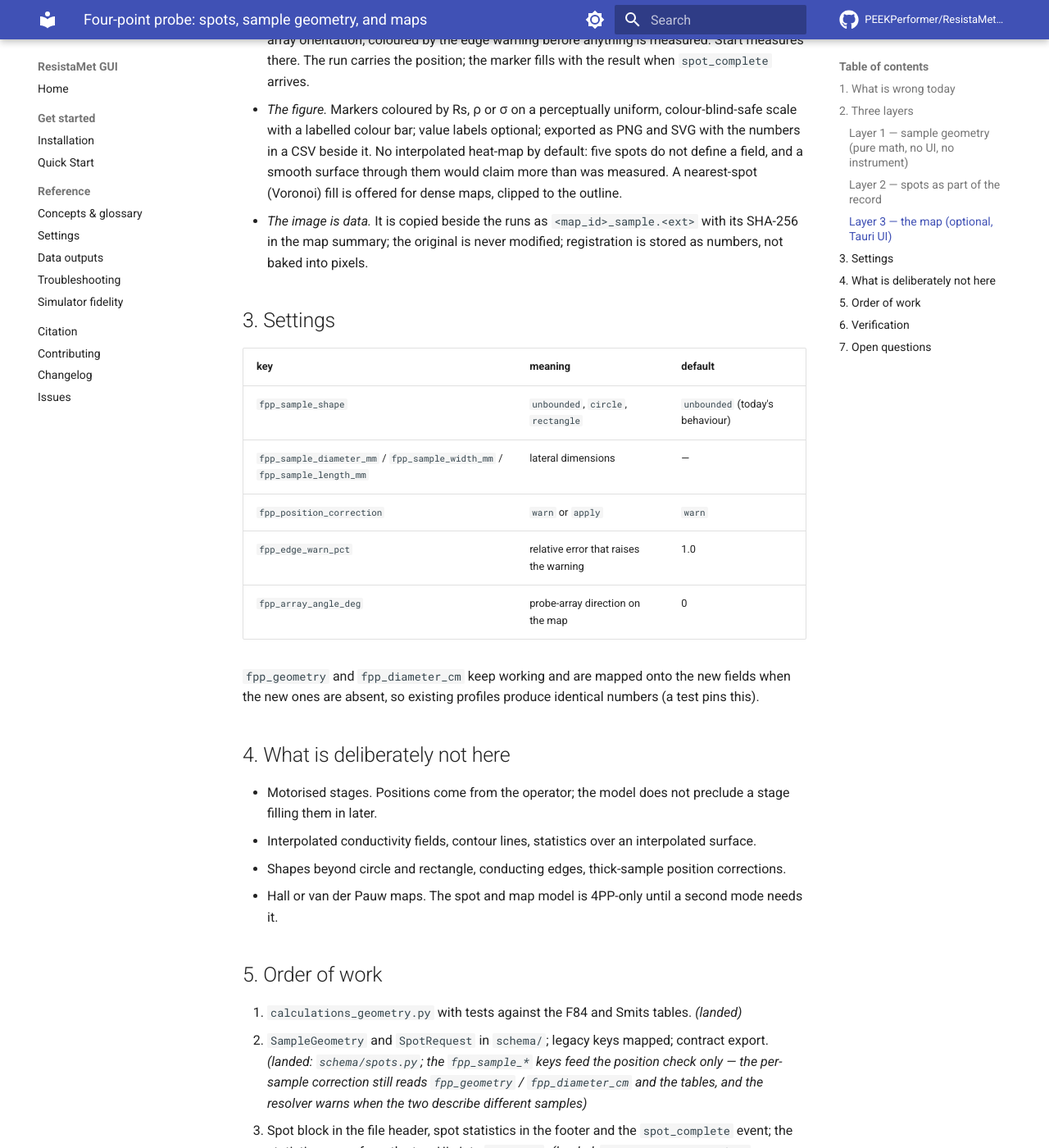
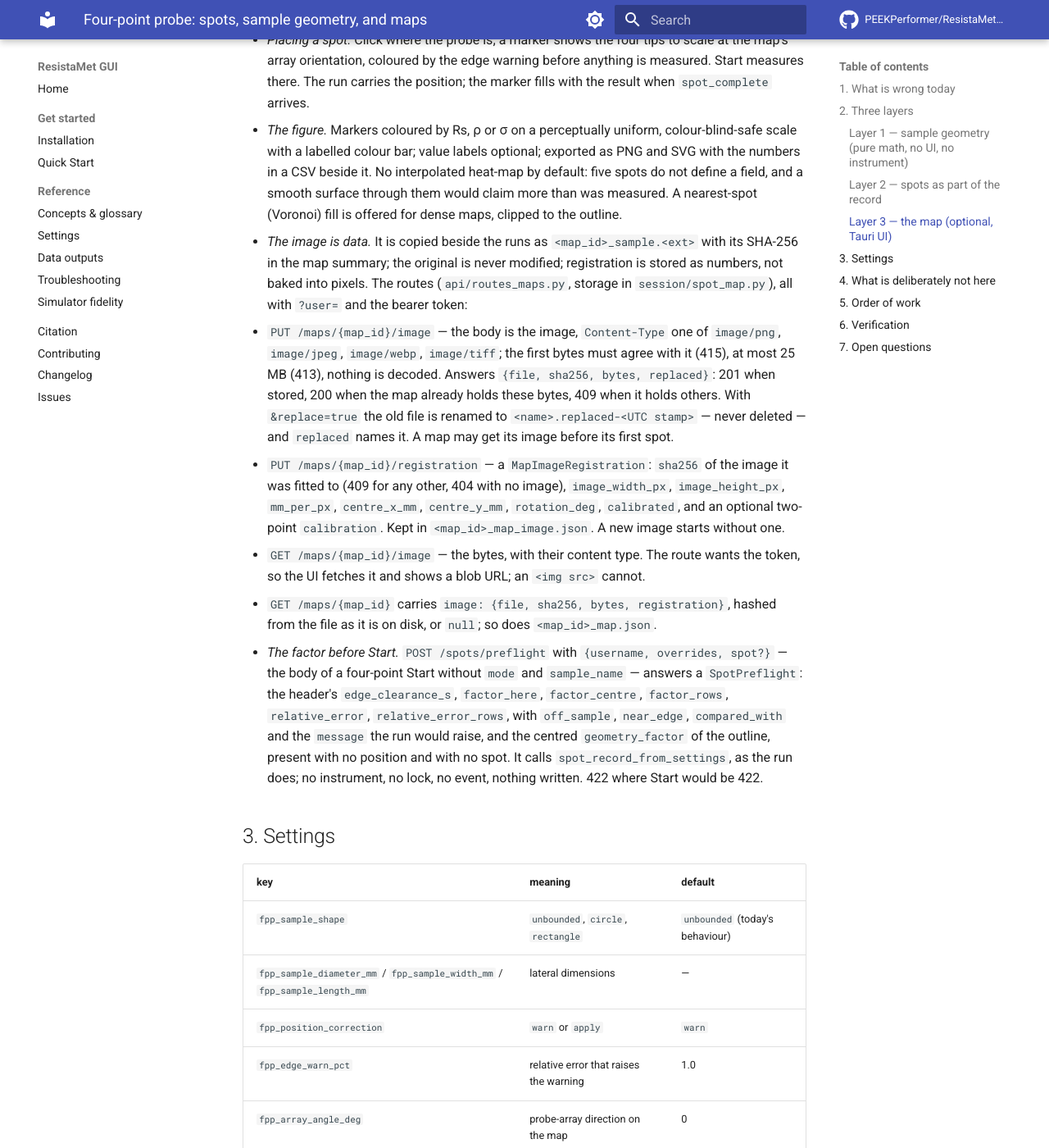
Before and after one commit to PEEKPerformer/ResistaMet-GUI, an MkDocs documentation site: the page built from docs/design/four_point_probe_spots.md, in a window 1280 px wide and 1400 px high, scrolled down 5197 px. Shown: the whole window at 82% size. Built offline with MkDocs 1.6.1 and Material for MkDocs 9.7.7, drawn with Linux system fonts in a browser that asks for light colours; comment, search, counter and statistics services are not loaded; some of the changed text lies outside the part shown.

Commit message:
Describe the map image and pre-flight routes in the design
The spots design still said the image is not copied beside the runs
and that no route returns a factor before Start. Both routes exist
now, so the status line, layer 3 of section 2 and the notes on steps 6
and 7 say what they are called, what they take and answer, and that
the Tauri UI does not call them yet. Two questions the routes raised
join the open list: GET /results lists the image sidecar as if it were
a run, and whether replacing an image should need the UI role.

```diff
--- a/docs/design/four_point_probe_spots.md
+++ b/docs/design/four_point_probe_spots.md
@@ -4,10 +4,12 @@
 math, the schema, the spot in the file and the events, the map with its API,
 and the spot sent with every four-point run the PySide6 window starts.
 Steps 6–7 have landed in the Tauri UI on defaults for questions 2–5 of §7,
-each a one-line change (listed under step 7 in §5); the image is not yet
-copied beside the runs, and there is no exact factor before Start, because
-both need a backend route. The position-aware correction is reported, never
-applied: the schema accepts only `warn` until question 1 is answered.
+each a one-line change (listed under step 7 in §5). The two backend routes
+the map was waiting for exist — the image kept beside the runs
+(`PUT /maps/{map_id}/image`) and the exact factor before Start
+(`POST /spots/preflight`) — and the Tauri UI does not call them yet. The
+position-aware correction is reported, never applied: the schema accepts
+only `warn` until question 1 is answered.
 **Depends on:** `tauri_backend_split.md` (run layer, events, contract)
 
 ## 1. What is wrong today
@@ -227,7 +229,38 @@ bare outline, and a picture, when given, sits under it.
 - *The image is data.* It is copied beside the runs as
   `<map_id>_sample.<ext>` with its SHA-256 in the map summary; the original
   is never modified; registration is stored as numbers, not baked into
-  pixels.
+  pixels. The routes (`api/routes_maps.py`, storage in
+  `session/spot_map.py`), all with `?user=` and the bearer token:
+  - `PUT /maps/{map_id}/image` — the body is the image, `Content-Type` one
+    of `image/png`, `image/jpeg`, `image/webp`, `image/tiff`; the first
+    bytes must agree with it (415), at most 25 MB (413), nothing is decoded.
+    Answers `{file, sha256, bytes, replaced}`: 201 when stored, 200 when
+    the map already holds these bytes, 409 when it holds others. With
+    `&replace=true` the old file is renamed to
+    `<name>.replaced-<UTC stamp>` — never deleted — and `replaced` names it.
+    A map may get its image before its first spot.
+  - `PUT /maps/{map_id}/registration` — a `MapImageRegistration`: `sha256`
+    of the image it was fitted to (409 for any other, 404 with no image),
+    `image_width_px`, `image_height_px`, `mm_per_px`, `centre_x_mm`,
+    `centre_y_mm`, `rotation_deg`, `calibrated`, and an optional two-point
+    `calibration`. Kept in `<map_id>_map_image.json`. A new image starts
+    without one.
+  - `GET /maps/{map_id}/image` — the bytes, with their content type. The
+    route wants the token, so the UI fetches it and shows a blob URL; an
+    `<img src>` cannot.
+  - `GET /maps/{map_id}` carries `image: {file, sha256, bytes,
+    registration}`, hashed from the file as it is on disk, or `null`; so
+    does `<map_id>_map.json`.
+- *The factor before Start.* `POST /spots/preflight` with
+  `{username, overrides, spot?}` — the body of a four-point Start without
+  `mode` and `sample_name` — answers a `SpotPreflight`: the header's
+  `edge_clearance_s`, `factor_here`, `factor_centre`, `factor_rows`,
+  `relative_error`, `relative_error_rows`, with `off_sample`, `near_edge`,
+  `compared_with` and the `message` the run would raise, and the centred
+  `geometry_factor` of the outline, present with no position and with no
+  spot. It calls `spot_record_from_settings`, as the run does; no
+  instrument, no lock, no event, nothing written. 422 where Start would
+  be 422.
 
 ## 3. Settings
 
@@ -286,8 +319,8 @@ identical numbers (a test pins this).
    holds the current map and caches `GET /maps/{id}`; the panel shows
    `spot_complete` and the map, never its own arithmetic; Redo; a refusal is
    a notice, a near-edge warning sits with the spot; a "Sample" settings
-   group. The form does not show the factor: `/settings/resolve` does not
-   return one, with or without a spot.)*
+   group. The form does not show the factor yet: `POST /spots/preflight`
+   without a spot returns `geometry_factor` and `factor_rows` for it.)*
 7. Tauri: the map canvas, registration, figure export. *(landed:
    `lib/map/` — geometry and the y flip, viridis, the figure as a list of
    primitives rendered on screen and into the SVG, the CSV — with
@@ -298,9 +331,10 @@ identical numbers (a test pins this).
    (`NEW_MAP_ON_APP_START` in `state/spots.ts`); Q4 σ when the map has any,
    else Rs, labels off (`defaultQuantity` in `lib/map/figure.ts`,
    `DEFAULTS` in `state/mapView.ts`); Q5 no outline = the photograph is the
-   canvas, no edge check, a two-point scale. Not done: the image is kept
-   as name, size, SHA-256 and registration in `localStorage`, not copied
-   beside the runs; the pre-flight edge check is distance-only.)*
+   canvas, no edge check, a two-point scale. Not done in the UI: the image
+   is still kept as name, size, SHA-256 and registration in `localStorage`
+   and the pre-flight edge check is distance-only; the routes of §2 layer 3
+   that replace both exist and are not called yet.)*
 
 Steps 1–5 change no measurement behaviour and have landed without waiting
 for the questions below. Steps 6–7 were built on defaults for them.
@@ -365,3 +399,13 @@ From building steps 2–5:
     readable form or lead with the epoch?
 12. **Rectangle proportions.** The math handles any side ratio; should the
     schema bound it anyway as a typo guard?
+
+From building the image and pre-flight routes:
+
+13. **The image sidecar in the results list.** `GET /results` lists every
+    `.json` that is not a `_map.json`, so `<map_id>_map_image.json` shows
+    up there as if it were a legacy run. It should be skipped the way the
+    map summary is (`MAP_IMAGE_SIDECAR_SUFFIX` in `session/spot_map.py`).
+14. **Who may replace an image.** `replace=true` is open to any holder of
+    the token, like every other map route; the replaced file is kept. Is
+    that enough, or should the UI role be required?
```
